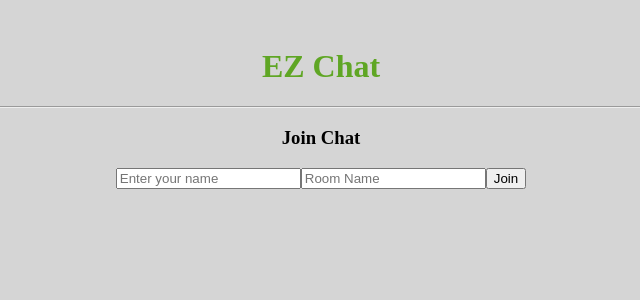
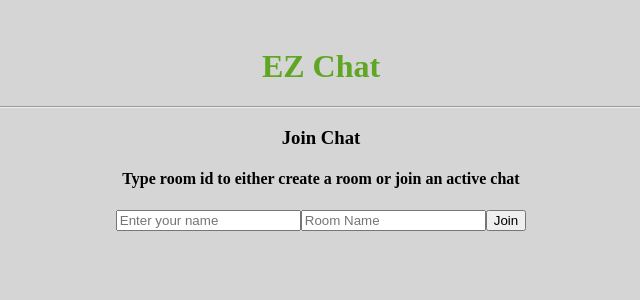
Before and after one commit to landen1221/chat-react-frontend, a React (Create React App) app: page / in a window 1280 px wide. Shown: the top 300 px of the page, without its empty margins (319-959 px from the left). Built offline with nearby package versions, Linux system fonts and the light colour scheme; no server answers.

Commit message:
update join room form

```diff
--- a/src/App.js
+++ b/src/App.js
@@ -4,7 +4,8 @@ import io from 'socket.io-client';
 import ChatRoom from './components/ChatRoom';
 import JoinRoomForm from './components/JoinRoomForm';
 
-const socket = io.connect(process.env.API_ROUTE || 'http://localhost:3001/');
+const socket = io.connect(process.env.API_ROUTE || 'http://localhost:3001');
+// https://mlanden-chat-app.herokuapp.com/1
 
 function App() {
     const [showChat, setShowChat] = useState(false);
--- a/src/components/JoinRoomForm.js
+++ b/src/components/JoinRoomForm.js
@@ -8,6 +8,7 @@ function JoinRoomForm({ socket, setShowChat, user, setUser, room, setRoom }) {
     return (
         <div className="joinChat">
             <h3>Join Chat</h3>
+            <h4>Type room id to either create a room or join an active chat</h4>
             <input
                 type="text"
                 placeholder="Enter your name"
```
